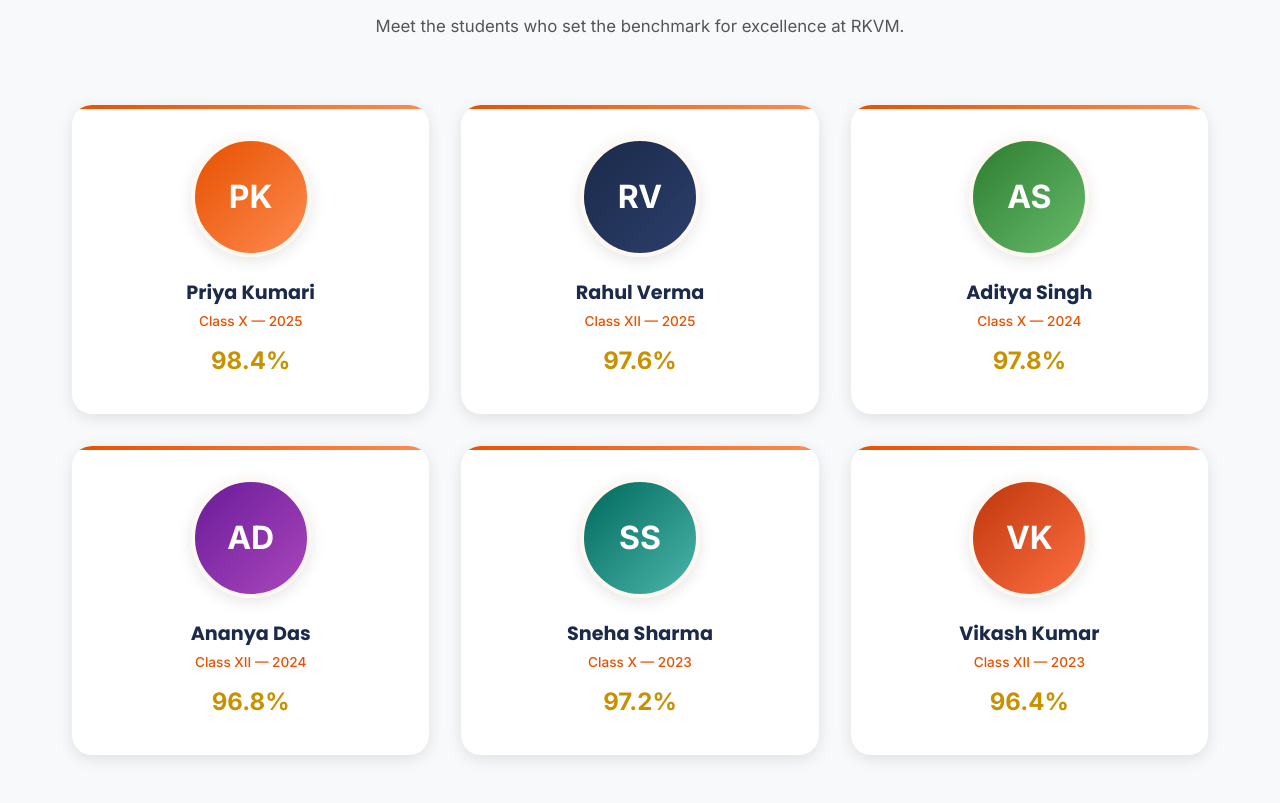
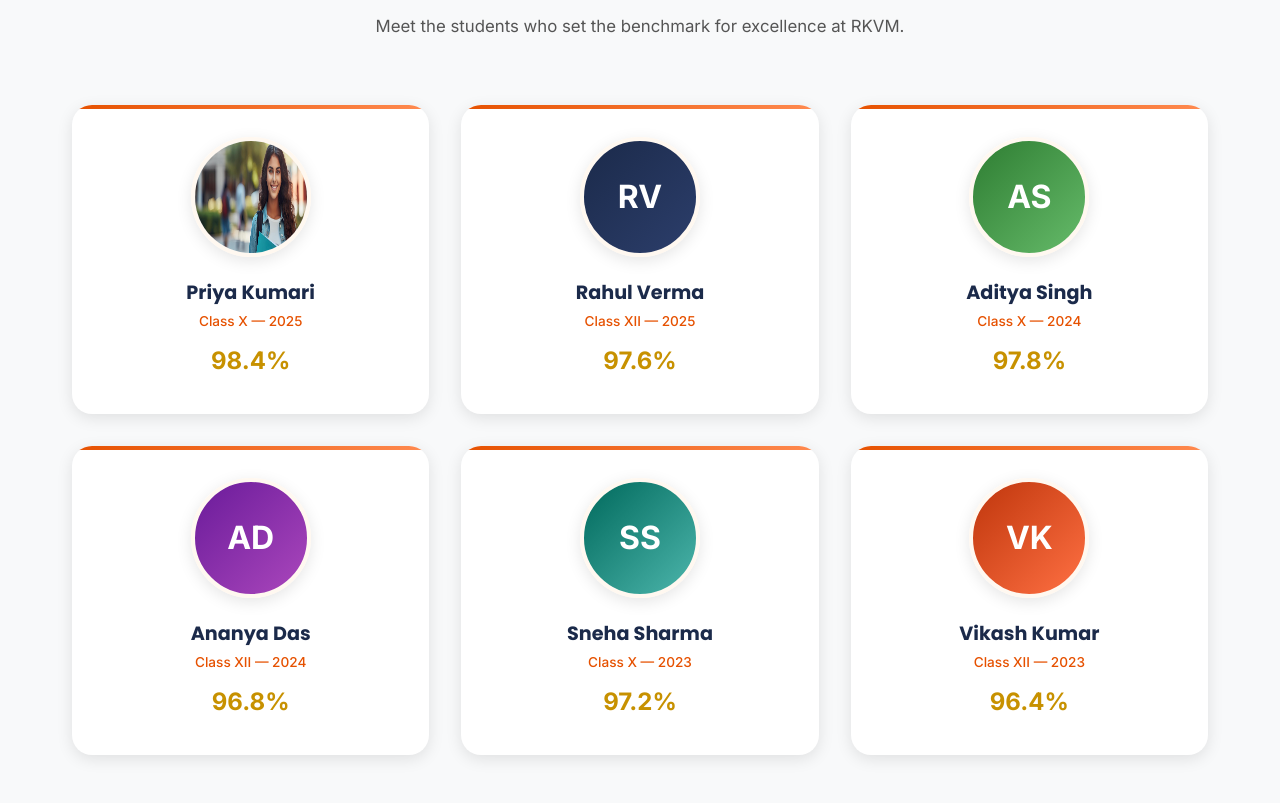
Before and after one commit to Divyansh1277/RKVM, a plain HTML site: page achievements.html in a window 1280 px wide. Shown: the part 1320-2123 px from the top of the page. Drawn offline with Linux system fonts and the light colour scheme.

Commit message:
Update admissions, achievements, and images

```diff
--- a/achievements.html
+++ b/achievements.html
@@ -69,9 +69,7 @@
     </div>
     <div class="grid-3">
       <div class="about-card feature-card animate-on-scroll">
-        <div class="avatar" style="background: linear-gradient(135deg, #E65100, #FF8A50); display:flex; align-items:center; justify-content:center;">
-          <span style="color:white; font-size:2rem; font-weight:800;">PK</span>
-        </div>
+        <img src="images/priya.jpg" alt="Priya Kumari" class="avatar">
         <h4>Priya Kumari</h4>
         <div class="role">Class X — 2025</div>
         <p style="color:var(--accent-dark); font-size:1.5rem; font-weight:800; margin:var(--space-sm) 0 0;">98.4%</p>
```
Also changed, not shown: contact.html (+1 -1 lines), images/priya.jpg (added), vercel.json (added), 1 other file.
